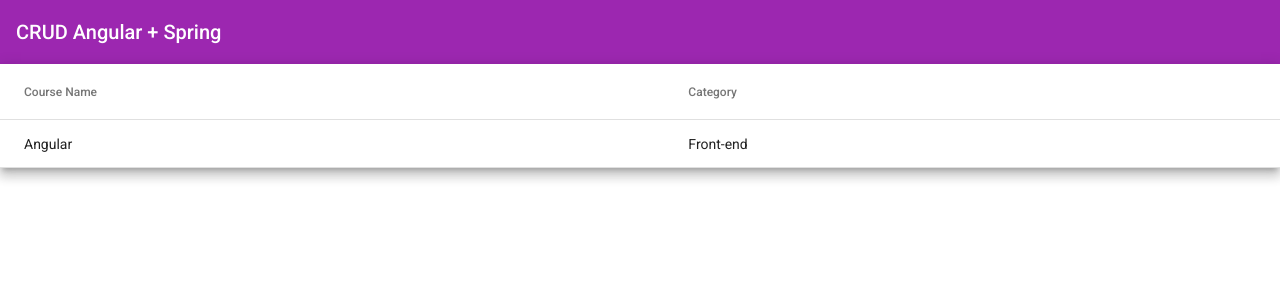
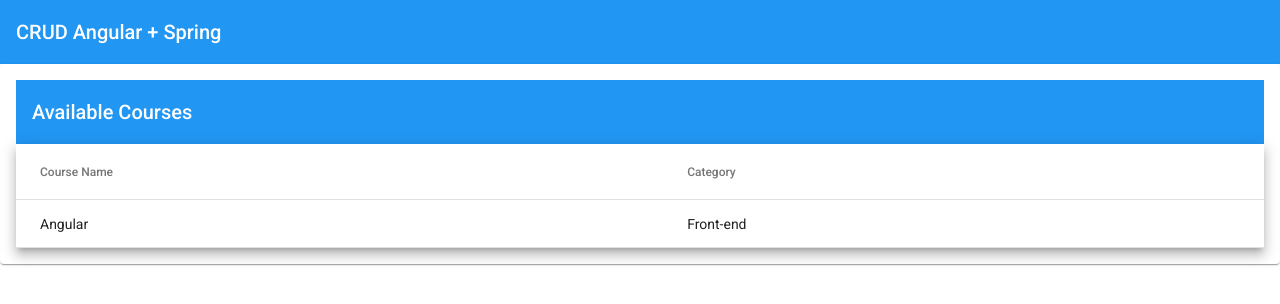
Before and after one commit to MarquesRick/angular-spring-boot, an Angular app in the folder crud-angular/: page /courses in a window 1280 px wide. Shown: the top 304 px of the page. Built offline with nearby package versions, Linux system fonts and the light colour scheme.

Commit message:
changed how to import angular/material;

```diff
--- a/crud-angular/src/app/courses/courses.module.ts
+++ b/crud-angular/src/app/courses/courses.module.ts
@@ -1,12 +1,12 @@
 import { CommonModule } from '@angular/common';
 import { NgModule } from '@angular/core';
-import { MatTableModule } from '@angular/material/table';
 
+import { AppMaterialModule } from '../shared/app-material/app-material.module';
 import { CoursesRoutingModule } from './courses-routing.module';
 import { CoursesComponent } from './courses/courses.component';
 
 @NgModule({
   declarations: [CoursesComponent],
-  imports: [CommonModule, CoursesRoutingModule, MatTableModule],
+  imports: [CommonModule, CoursesRoutingModule, AppMaterialModule],
 })
 export class CoursesModule {}
--- a/crud-angular/src/app/courses/courses/courses.component.html
+++ b/crud-angular/src/app/courses/courses/courses.component.html
@@ -1,3 +1,8 @@
+<mat-card>
+  <mat-toolbar color="primary">
+    Available Courses
+  </mat-toolbar>
+
   <table mat-table [dataSource]="courses" class="mat-elevation-z8">
     <!-- Name Column -->
     <ng-container matColumnDef="name">
@@ -14,3 +19,4 @@
     <tr mat-header-row *matHeaderRowDef="displayedColumns"></tr>
     <tr mat-row *matRowDef="let row; columns: displayedColumns;"></tr>
   </table>
+</mat-card>
--- a/crud-angular/src/styles.scss
+++ b/crud-angular/src/styles.scss
@@ -1,7 +1,7 @@
 @import '@angular/material/theming';
 @include mat-core();
 
-$custom-app-primary: mat-palette($mat-purple);
+$custom-app-primary: mat-palette($mat-blue);
 $custom-app-secondary: mat-palette($mat-indigo, A200, A400, A700);
 $custom-app-warning: mat-palette($mat-red);
 
```
Also changed, not shown: crud-angular/src/app/shared/app-material/app-material.module.ts (added, +9 -0 lines). Lines whose indentation alone changed are shown as unchanged.
